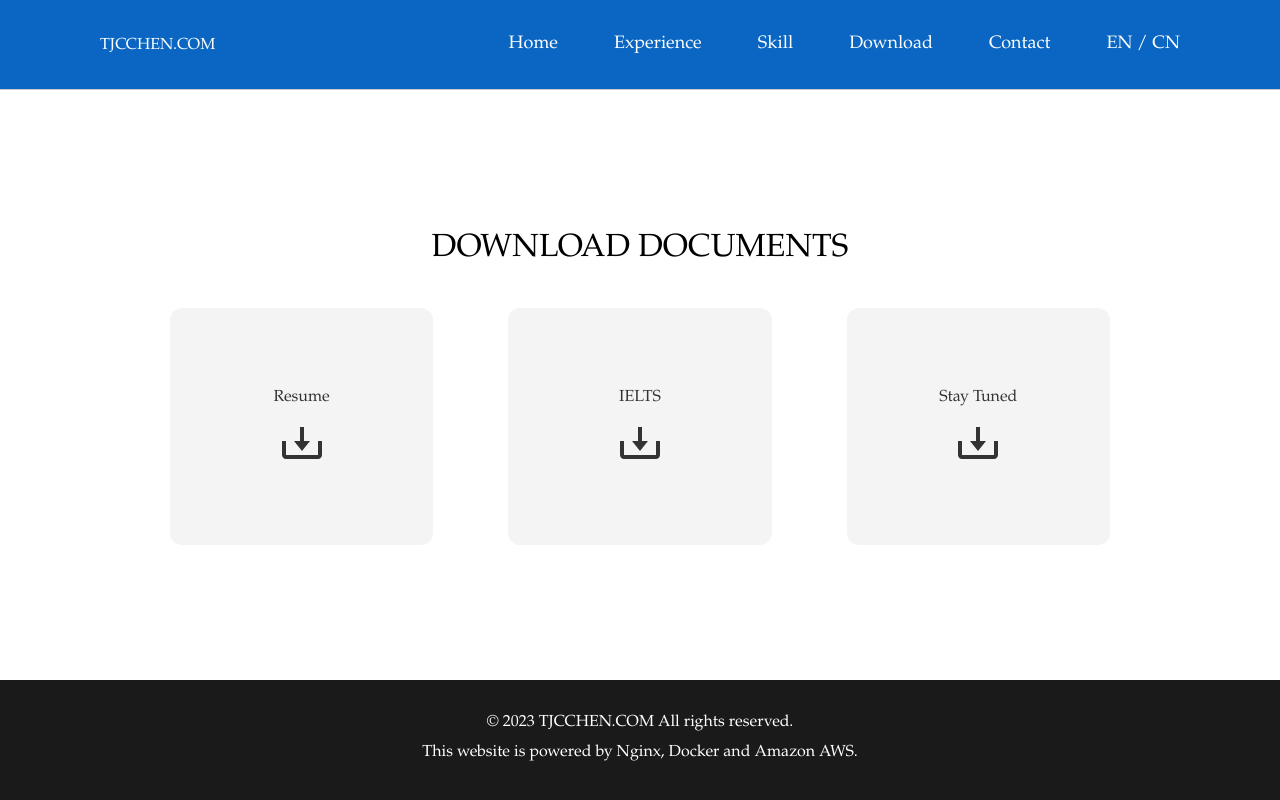
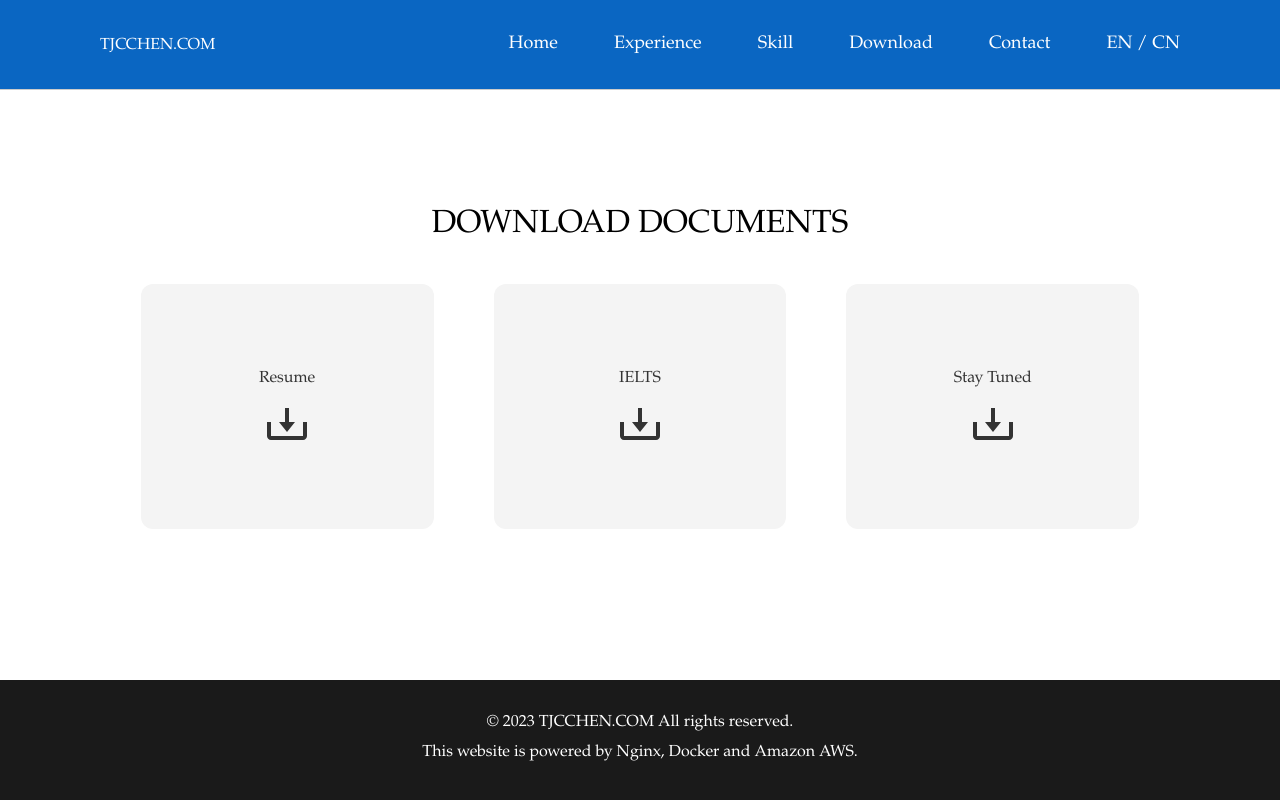
Before and after one commit to tjcchen/website, a Next.js app: page /download in a window 1280 px wide. Built offline with nearby package versions, Linux system fonts and the light colour scheme.

Commit message:
Tweak download page basic layout style

```diff
--- a/app/download/page.module.scss
+++ b/app/download/page.module.scss
@@ -1,11 +1,13 @@
 /* Download Styles */
 
 .main {
+  width: 78%;
+  margin: 0 auto;
   background: #FFF;
   display: flex;
   flex-direction: column;
   justify-content: center;
-  padding: 0 1.7rem;
+  padding: 1rem 0 1.4rem;
   min-height: calc(100vh - 2.1rem);
 
   & .caption {
@@ -21,14 +23,14 @@
     justify-content: space-between;
     margin-top: 0.35rem;
     flex-wrap: wrap;
-    gap: 0.75rem;
+    gap: 0.6rem;
   }
 
   & .card {
     flex: 1;
-    width: 2.5rem;
-    height: 2.5rem;
-    height: 18.5vw;
+    width: 2.6rem;
+    height: 2.6rem;
+    height: 19.2vw;
     background: #F4F4F4;
     color: #333;
     border-radius: 0.12rem;
@@ -55,7 +57,7 @@
 /* Tablet and Mobile */
 @media (max-width: 1024px) {
   .main {
-    padding: 0.8rem 0.32rem 1.1rem;
+    padding: 0.8rem 0 1.1rem;
 
     & .caption {
       font-size: 0.22rem;
```
